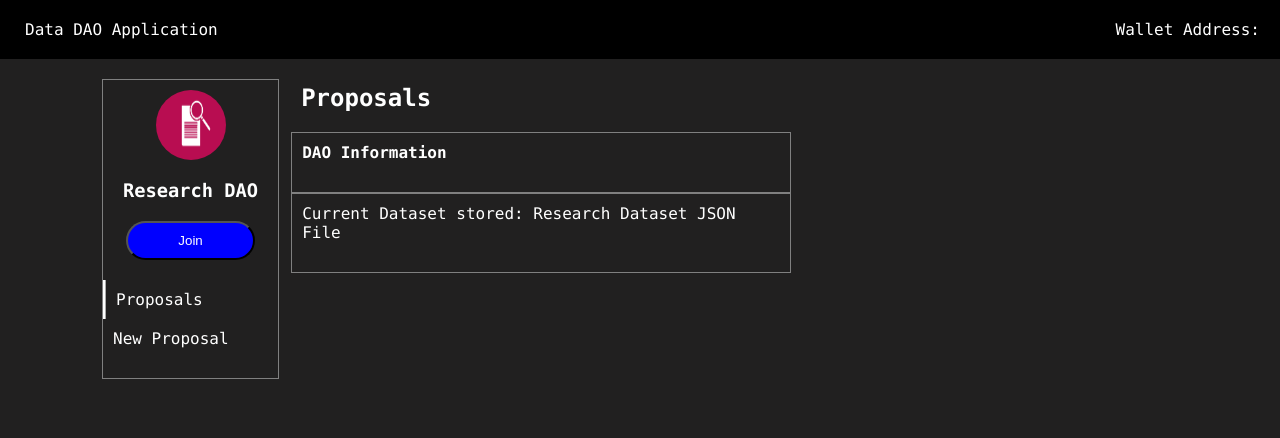
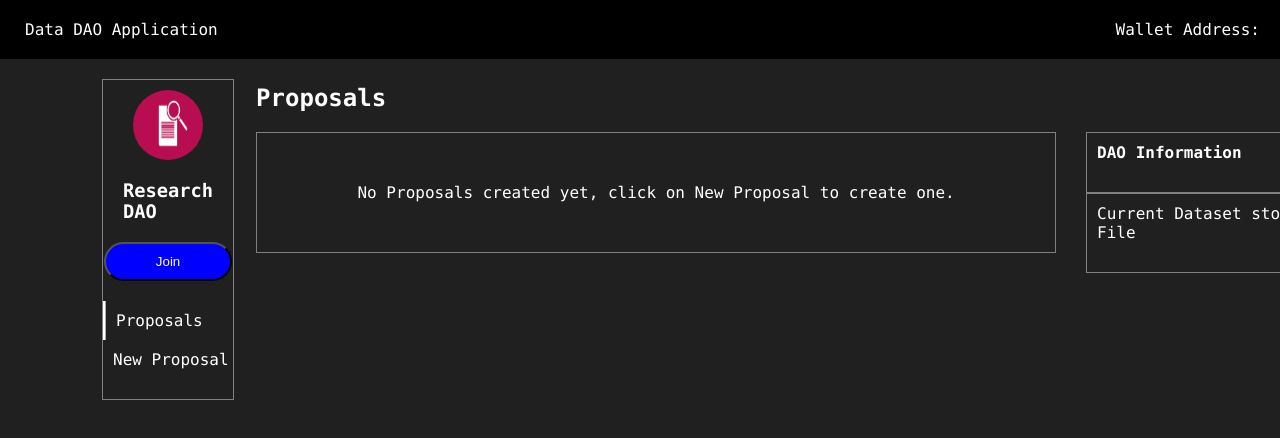
Before and after one commit to nigeltay/filecoin-quest-9, a Next.js app: page / in a window 1280 px wide. Shown: the top 438 px of the page. Built offline with nearby package versions, Linux system fonts and the light colour scheme.

Commit message:
Add css change

```diff
--- a/pages/index.tsx
+++ b/pages/index.tsx
@@ -901,11 +901,22 @@ export default function Home() {
                         renderActiveProposal(activeProposalDetails)
                       ) : (
                         <div style={{ display: "flex" }}>
-                          <div>
-                            {allProposals.map((proposal) =>
-                              renderAllProposals(proposal)
-                            )}
-                          </div>
+                          {allProposals.length !== 0 ? (
+                            <div>
+                              {allProposals.map((proposal) =>
+                                renderAllProposals(proposal)
+                              )}
+                            </div>
+                          ) : (
+                            <div
+                              className={styles.emptyProposalContainer}
+                              style={{ color: "white" }}
+                            >
+                              No Proposals created yet, click on New Proposal to
+                              create one.
+                            </div>
+                          )}
+
                           <div>
                             <div
                               className={styles.voteResultsContainer}
--- a/styles/Home.module.css
+++ b/styles/Home.module.css
@@ -63,6 +63,21 @@
   border-width: 0.6px;
   padding-bottom: 20px;
   margin-top: 20px;
+}
+
+.emptyProposalContainer {
+  font-family: var(--font-mono);
+  color: black;
+  margin: 20px;
+  border-color: grey;
+  border-style: ridge;
+  background-color: rgb(33, 32, 32);
+  border-width: 0.6px;
+  padding-bottom: 20px;
+  margin-top: 20px;
+  width: 800px;
+  text-align: center;
+  padding: 50px;
 }
 
 .allProposalContainer {
```
